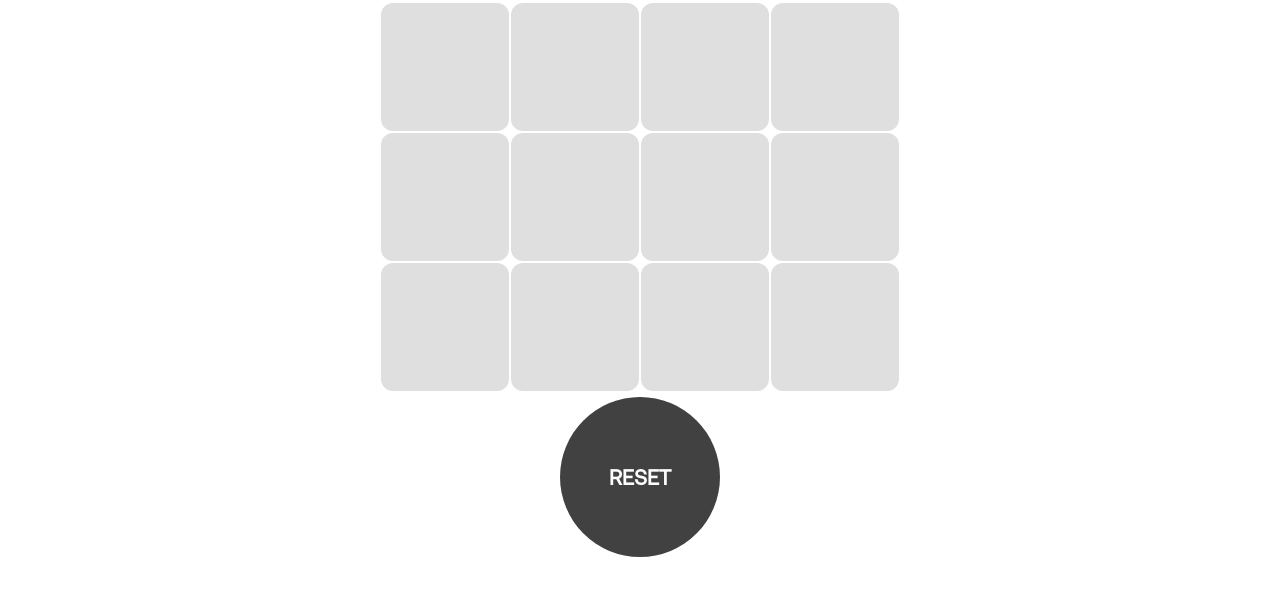
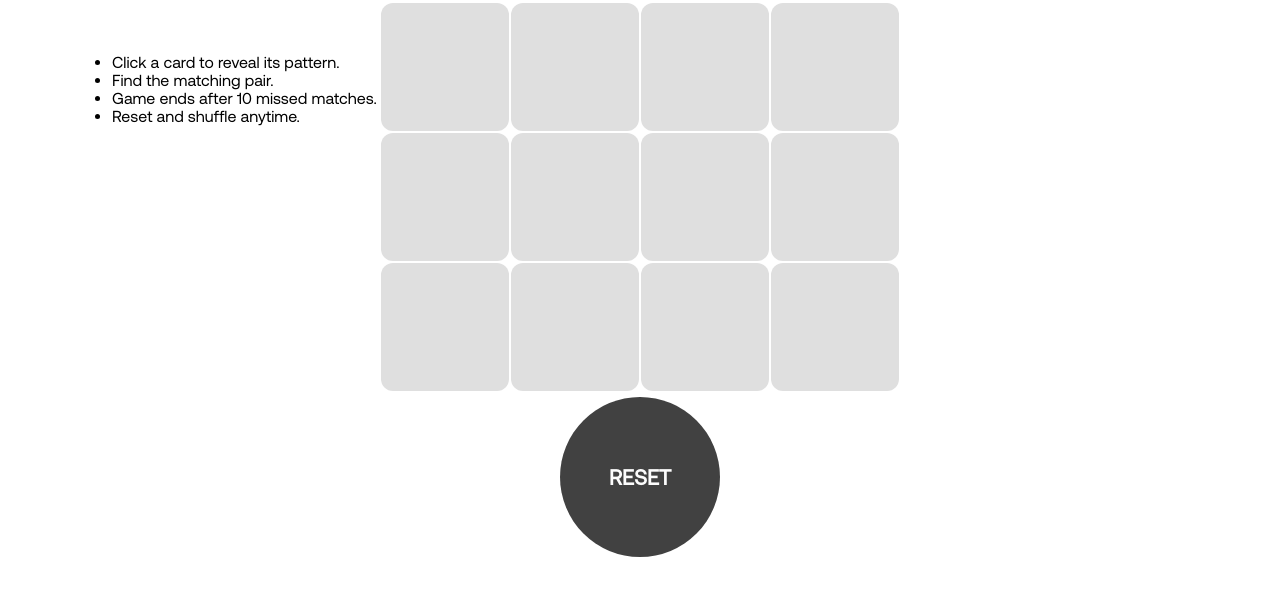
Before and after one commit to itsxavchen/concentration-game, a plain HTML site: page index.html in a window 1280 px wide. Shown: the part 211-806 px from the top of the page. Drawn offline with Linux system fonts and the light colour scheme.

Commit message:
added instruction

```diff
--- a/index.html
+++ b/index.html
@@ -14,6 +14,14 @@
         <div class="lives-wrapper">
             <div class="lives">10</div>
         </div>
+    </section>
+    <section class="instruction-wrapper">
+        <ul>
+            <li>Click a card to reveal its pattern.</li>
+            <li>Find the matching pair.</li>
+            <li>Game ends after 10 missed matches.</li>
+            <li>Reset and shuffle anytime.</li>
+        </ul>
     </section>
     <section class="cards-section">
         <div class="cards-wrapper">
--- a/style.css
+++ b/style.css
@@ -37,6 +37,12 @@ body {
 .lives {
     margin-top: 64px;
     color: #414141;
+}
+
+.instruction-wrapper {
+    position:absolute ;
+    left: 64px;
+    top: 30%;
 }
 
 .cards-section {
```
